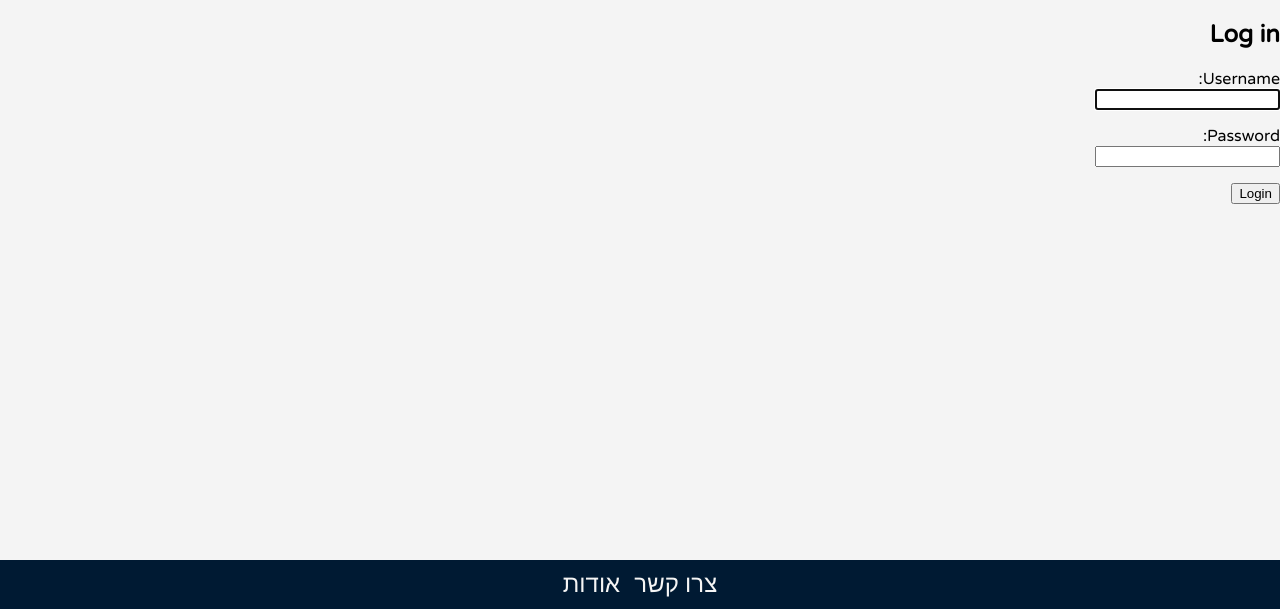
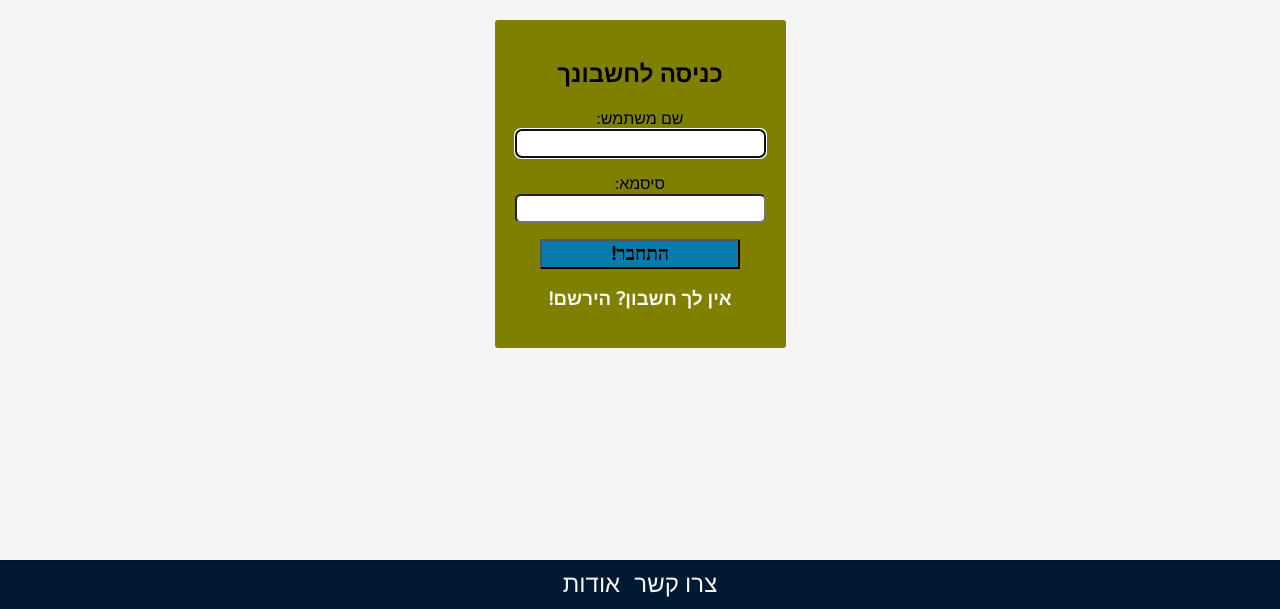
Before and after one commit to gystr/words, a Django app: page /users/login/ in a window 1280 px wide. Shown: the part 170-779 px from the top of the page. Run offline with Django 3.2, Linux system fonts and the light colour scheme; some libraries are stand-ins or nearby versions.

Commit message:
front end touch ups

```diff
--- a/to-do.txt
+++ b/to-do.txt
@@ -1,4 +1,4 @@
 V--- make sure empty tags don't register as tags...----V
 2. make user profile signup/login/logout look decent and make sure they actually work
-3. make sure voting works because i can't remember and make site send proper response if a person can't vote.....
-4. decide what's up with nikkud.. fucking jesus...
+V---3. make sure voting works because i can't remember and make site send proper response if a person can't vote.....--V
+V---4. decide what's up with nikkud.. fucking jesus... ---V
--- a/users/templates/users/activate.html
+++ b/users/templates/users/activate.html
@@ -1,2 +1,2 @@
 <h1>חשבונך הופעל!</h1>
-<a href="{% url 'words-index'%}"></a>
+<a href="{% url 'words-index'%}">לחזרה לאתר לחץ כאן</a>
--- a/users/templates/users/login.html
+++ b/users/templates/users/login.html
@@ -1,11 +1,14 @@
 {% extends "words/base.html" %}
 
+
 {% block content %}
-  <h2>Log in</h2>
-  <form method="post">
+<div  style="text-align:center; ">
+  <div id="login-div">
+  <h2>כניסה לחשבונך</h2>
+  <form method="post" >
     {% csrf_token %}
       {% for field in form %}
-      <p>
+      <p id="{{field.name}}">
         {{ field.label_tag }}<br>
         {{ field }}
         {% if field.help_text %}
@@ -16,6 +19,10 @@
         {% endfor %}
       </p>
       {% endfor %}
-    <button type="submit">Login</button>
+    <button type="submit">התחבר!</button>
   </form>
+
+  <a href="{% url 'signup' %}"> <h3>אין לך חשבון? הירשם!</h3></a>
+  </div>
+  </div>
 {% endblock %}
--- a/users/templates/users/logout.html
+++ b/users/templates/users/logout.html
@@ -1,6 +1,8 @@
 {% extends "words/base.html" %}
 
 {% block content %}
-  <h3>You have been logged out!</h3>
-  <h2><a href="{% url 'login' %}">Log in again?</a></h2>
+<div style="text-align:center;">
+  <h3>התנתקת מחשבונך</h3>
+  <h2><a href="{% url 'login' %}">התחבר שוב?</a></h2>
+  </div>
 {% endblock %}
--- a/words/static/words/js/main.js
+++ b/words/static/words/js/main.js
@@ -69,7 +69,8 @@ function vote(slug, direction,element){
               $(element).text(data.votes);
         }
         else {
-            console.log("no vote");
+            alert(data.message);
+            $(element).innerText = "fuck";
               }
         },
         error: function() {
@@ -79,3 +80,17 @@ function vote(slug, direction,element){
     });
 
 };
+
+function myScript() {
+  var el = document.getElementById('username').firstElementChild;
+  el.innerText = 'שם משתמש:';
+  try {
+    var el = document.getElementById('password').firstElementChild;
+    el.innerText = 'סיסמא:';
+  } finally {
+    var el = document.getElementById('password1').firstElementChild;
+    el.innerText = 'סיסמא:';
+    var el = document.getElementById('password2').firstElementChild;
+    el.innerText = 'סיסמא חוזרת:';
+  }
+}
--- a/words/static/words/style.css
+++ b/words/static/words/style.css
@@ -36,7 +36,34 @@ body {
  width: 100%;
 }
 
-
+#login-div {
+background: olive;
+display: inline-block;
+ margin: 20px;
+ padding: 20px;
+  border-radius: 3px;
+}
+#login-div input {
+  border-radius: 6px;
+  font-family: 'Varela Round';
+  font-size: 1.2em;
+}
+#login-div button {
+  background: #087aab;
+  width: 80%;
+  height: 4%;
+  font-family: 'Varela Round';
+  font-size: 1.2em;
+  font-weight: bold;
+  min-height: 30px;
+}
+#login-div a h3{
+  color: whitesmoke;
+}
+#login-div a h3:hover{
+  color: purple;
+  text-decoration: underline;
+}
 
 /* HEADER/UPPER AREA */
 .upper-navbar {
@@ -307,6 +334,8 @@ text-decoration: underline;
   justify-content:center;
 }
 
+
+
 /* MEDIA QUERY FOR SMALL SCREENS */
 
 
--- a/words/templates/words/base.html
+++ b/words/templates/words/base.html
@@ -5,6 +5,8 @@
   <meta charset="UTF-8">
   <meta name="viewport" content="width=device-width, initial-scale=1.0">
   <meta http-equiv="X-UA-Compatible" content="ie=edge">
+  <meta name="keywords" content="dictionary,hebrew,slangs,סלנג,מילון,מושגים,עברית">
+  <meta name="description" content="מילון מילות סלנג בשפה העברית">
   {% load static %}
   <link rel="stylesheet" type="text/css" href="{% static 'words/style.css' %}">
   <link rel="stylesheet" href="https://use.fontawesome.com/releases/v5.6.3/css/all.css" integrity="sha384-UHRtZLI+pbxtHCWp1t77Bi1L4ZtiqrqD80Kn4Z8NTSRyMA2Fd33n5dQ8lWUE00s/" crossorigin="anonymous">
@@ -22,7 +24,7 @@
   {% endif %}
 </head>
 
-<body style="direction: rtl;">
+<body style="direction: rtl;" onload="myScript()">
   <div class="container">
   <nav class="upper-navbar">
     <div class="logo-container">
@@ -73,5 +75,27 @@
   </div>
   <script src="{% static 'words/js/main.js' %}"></script>
 </body>
+<script>
 
+
+
+
+function myScript() {
+  var el = document.getElementById('username').firstElementChild;
+  el.innerText = 'שם משתמש:';
+  try {
+    var el = document.getElementById('password').firstElementChild;
+    el.innerText = 'סיסמא:';
+  } finally {
+    var el = document.getElementById('first_name').firstElementChild;
+    el.innerText = 'שם פרטי:';
+    var el = document.getElementById('last_name').firstElementChild;
+    el.innerText = 'שם משפחה:';
+    var el = document.getElementById('password1').firstElementChild;
+    el.innerText = 'סיסמא:';
+    var el = document.getElementById('password2').firstElementChild;
+    el.innerText = 'סיסמא חוזרת:';
+}
+}
+</script>
 </html>
--- a/words/templates/words/detail.html
+++ b/words/templates/words/detail.html
@@ -16,8 +16,8 @@
         <li class="Word-Tag"><a href="/tag/{{tag}}"> #{{ tag.tag_name }} </a></li>
         {% endfor %}
       </ul>
-      <button class="upvotes" onclick="vote('{{ word.pk }}', 'up', this);">{{word.num_vote_up}}</button>
-      <button class="downvotes" onclick="vote('{{ word.pk }}', 'down', this);">{{word.num_vote_down}}</button>
+      <button class="upvotes" onclick="vote('{{ word.pk }}', 'up', this);"><i class="fas fa-thumbs-up"></i></button>
+      <button class="downvotes" onclick="vote('{{ word.pk }}', 'down', this);"><i class="fas fa-thumbs-down"></i></button>
       <p>נוסף על ידי: <br>{{word.author}}</p>
     </div>
     {% endfor %}
--- a/words/templates/words/index.html
+++ b/words/templates/words/index.html
@@ -30,8 +30,8 @@
         <li class="Word-Tag"><a href="/tag/{{tag}}"> #{{ tag.tag_name }} </a></li>
         {% endfor %}
       </ul>
-      <button class="upvotes" onclick="vote('{{ word.pk }}', 'up', this);">{{word.num_vote_up}}</button>
-      <button class="downvotes" onclick="vote('{{ word.pk }}', 'down', this);">{{word.num_vote_down}}</button>
+      <button class="upvotes" onclick="vote('{{ word.pk }}', 'up', this);"><i class="fas fa-thumbs-up"></i></button>
+      <button class="downvotes" onclick="vote('{{ word.pk }}', 'down', this);"><i class="fas fa-thumbs-down"></i></button>
       <p>נוסף על ידי: <br>{{word.author}}</p>
     </div>
     {% endfor %}
--- a/words/templates/words/tag.html
+++ b/words/templates/words/tag.html
@@ -18,8 +18,8 @@
         <li class="Word-Tag"><a href="/tag/{{tag}}"> #{{ tag.tag_name }} </a></li>
         {% endfor %}
       </ul>
-      <button class="upvotes" onclick="vote('{{ word.pk }}', 'up', this);">{{word.num_vote_up}}</button>
-      <button class="downvotes" onclick="vote('{{ word.pk }}', 'down', this);">{{word.num_vote_down}}</button>
+      <button class="upvotes" onclick="vote('{{ word.pk }}', 'up', this);"><i class="fas fa-thumbs-up"></i></button>
+      <button class="downvotes" onclick="vote('{{ word.pk }}', 'down', this);"><i class="fas fa-thumbs-down"></i></button>
       <p>נוסף על ידי: <br>{{word.author}}</p>
     </div>
     {% endfor %}
--- a/words/views.py
+++ b/words/views.py
@@ -153,6 +153,6 @@ def vote(request,slug,direction):
     if request.method == 'POST' and not request.user.is_authenticated:
         result = {
             'success': False,
-            'message' : "You have to be a signed user to vote!"
+            'message' : "עליך להיות משמתמש רשום בכדי להצביע!"
                 }
     return HttpResponse(json.dumps(result), content_type="application/json")
```
Also changed, not shown: users/templates/users/signup.html (+6 -2 lines), db.sqlite3.
